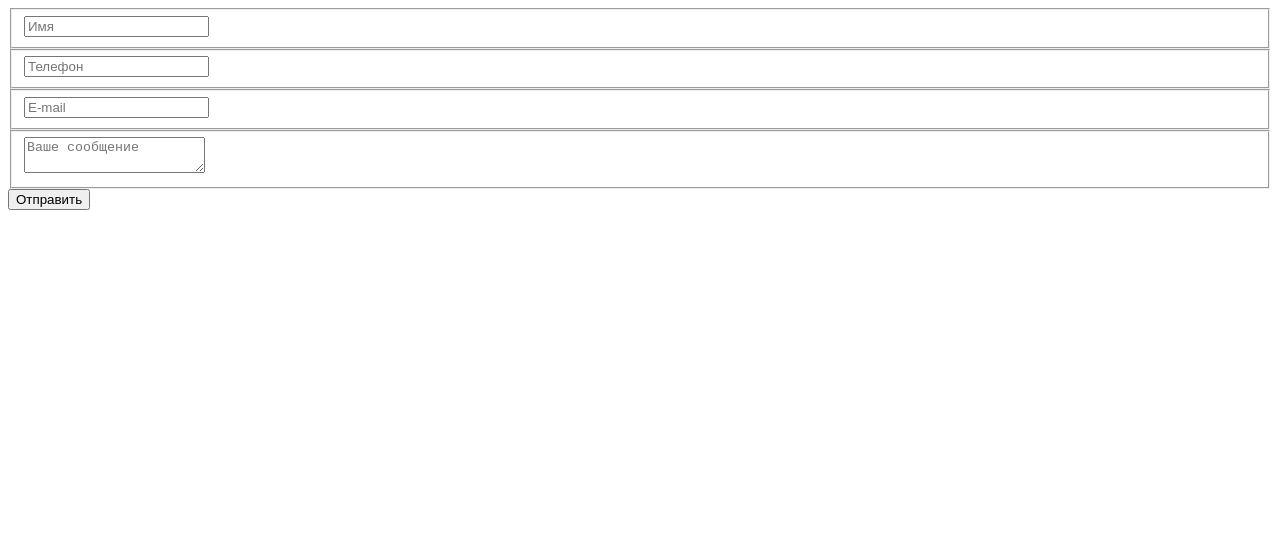
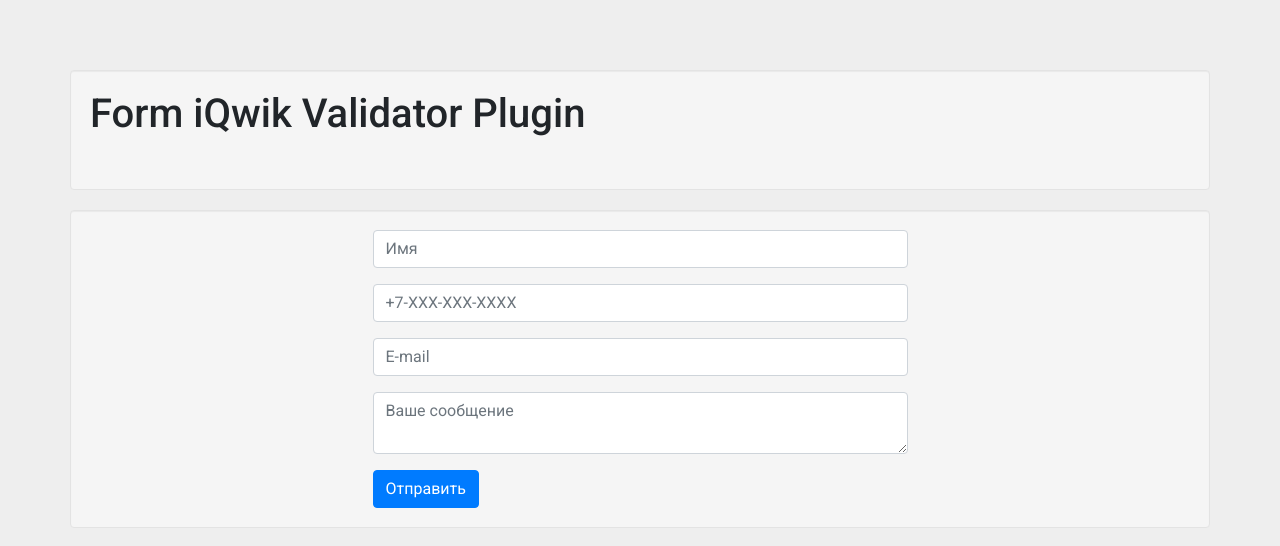
Before and after one commit to iqwik/iqwik-validator, a website: page index.html in a window 1280 px wide. Drawn offline with nearby package versions, Linux system fonts and the light colour scheme.

Commit message:
add styles

```diff
--- /dev/null
+++ b/css/style.css
@@ -0,0 +1,25 @@
+body {
+    padding-top: 70px;
+    font-family: 'Roboto', sans-serif;
+    background-color: #EEE;
+}
+input, textarea {
+    border: 1px solid;
+}
+.error-border {
+    border-color: red;
+}
+.error {
+    color: red;
+    font-size: 14px;
+}
+.well {
+    min-height: 20px;
+    padding: 19px;
+    margin-bottom: 20px;
+    background-color: #f5f5f5;
+    border: 1px solid #e3e3e3;
+    border-radius: 4px;
+    -webkit-box-shadow: inset 0 1px 1px rgba(0,0,0,.05);
+    box-shadow: inset 0 1px 1px rgba(0,0,0,.05);
+}
--- a/index.html
+++ b/index.html
@@ -2,26 +2,42 @@
 <html lang="ru">
 <head>
     <meta charset="UTF-8">
-    <title>Form Validate Plugin</title>
+    <title>Form iQwik Validator Plugin</title>
+    <link href="http://fonts.googleapis.com/css?family=Roboto:400,500" rel="stylesheet" type="text/css">
+    <link rel="stylesheet" href="https://maxcdn.bootstrapcdn.com/bootstrap/4.0.0/css/bootstrap.min.css" integrity="sha384-Gn5384xqQ1aoWXA+058RXPxPg6fy4IWvTNh0E263XmFcJlSAwiGgFAW/dAiS6JXm" crossorigin="anonymous">
+    <link rel="stylesheet" href="./css/style.css">
     <script src="https://code.jquery.com/jquery-1.12.3.min.js" integrity="sha256-aaODHAgvwQW1bFOGXMeX+pC4PZIPsvn2h1sArYOhgXQ=" crossorigin="anonymous"></script>
     <script type="text/javascript" src="./js/iqwik-validator.min.js"></script>
 </head>
 <body>
-<form id="form" action="">
-    <fieldset>
-        <input type="text" name="name" placeholder="Имя" data-req="true" data-type="name" data-err-text="Введите имя"/>
-    </fieldset>
-    <fieldset>
-        <input type="text" name="phone" placeholder="Телефон" data-req="true" data-type="phone" data-err-text="Введите телефон"/>
-    </fieldset>
-    <fieldset>
-        <input type="text" name="email" placeholder="E-mail" data-req="true" data-type="email" data-err-text="Введите E-mail">
-    </fieldset>
-    <fieldset>
-        <textarea name="textarea" placeholder="Ваше сообщение" data-req="true" data-err-text="Необходиом заполнить поле"></textarea>
-    </fieldset>
-    <button type="submit">Отправить</button>
-</form>
+<div class="container well">
+    <div class="row">
+        <div class="col-md-6">
+            <h1>Form iQwik Validator Plugin</h1><br/>
+        </div>
+    </div>
+</div>
+<div class="container well">
+    <div class="row justify-content-md-center">
+        <div class="col col-lg-6">
+            <form id="form" action="">
+                <div class="form-group">
+                    <input type="text" name="name" placeholder="Имя" data-req="true" data-type="name" data-err-text="Введите имя" class="form-control"/>
+                </div>
+                <div class="form-group">
+                    <input type="text" name="phone" placeholder="+7-XXX-XXX-XXXX" data-req="true" data-type="phone" data-err-text="Введите телефон" class="form-control"/>
+                </div>
+                <div class="form-group">
+                    <input type="text" name="email" placeholder="E-mail" data-req="true" data-type="email" data-err-text="Введите E-mail" class="form-control" />
+                </div>
+                <div class="form-group">
+                    <textarea name="textarea" placeholder="Ваше сообщение" data-req="true" data-err-text="Необходиом заполнить поле" class="form-control"></textarea>
+                </div>
+                <button type="submit" class="btn btn-primary">Отправить</button>
+            </form>
+        </div>
+    </div>
+</div>
 <script>
     jQuery(document).ready(function ($) {
         $('#form').iqwikValidator();
```
